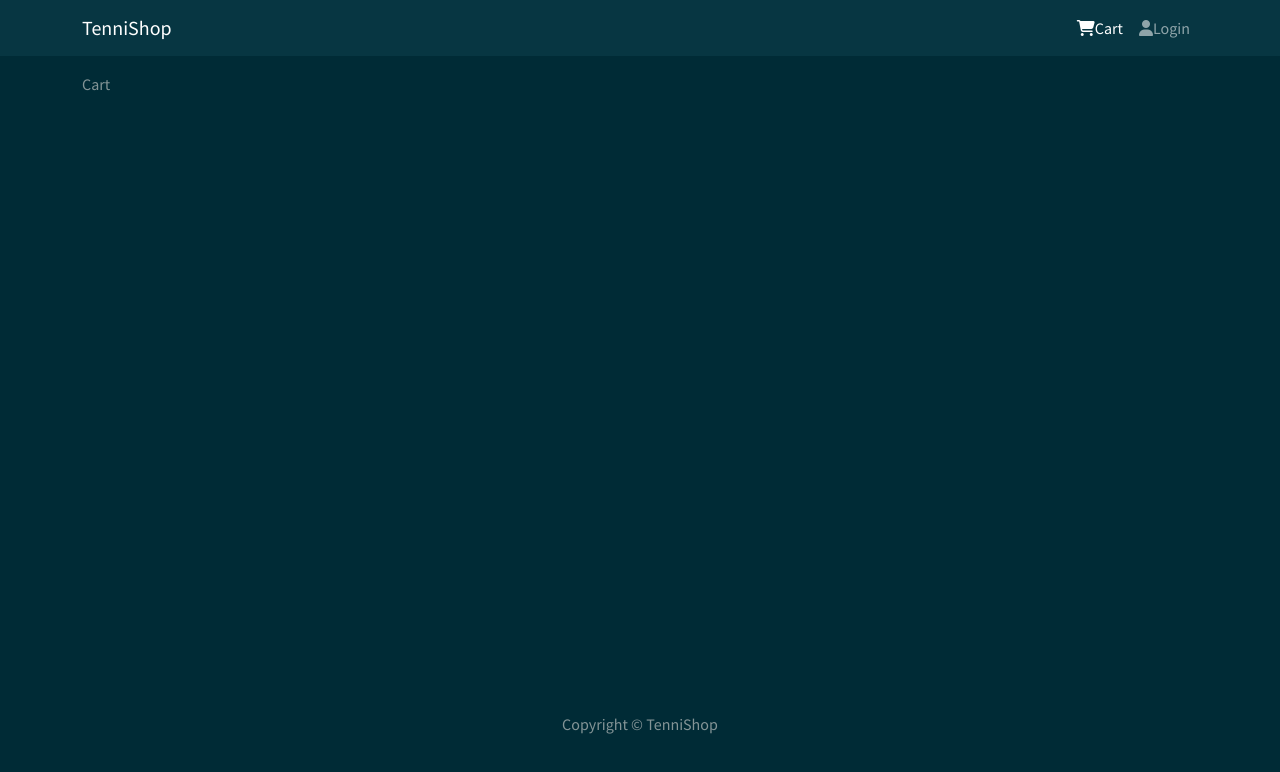
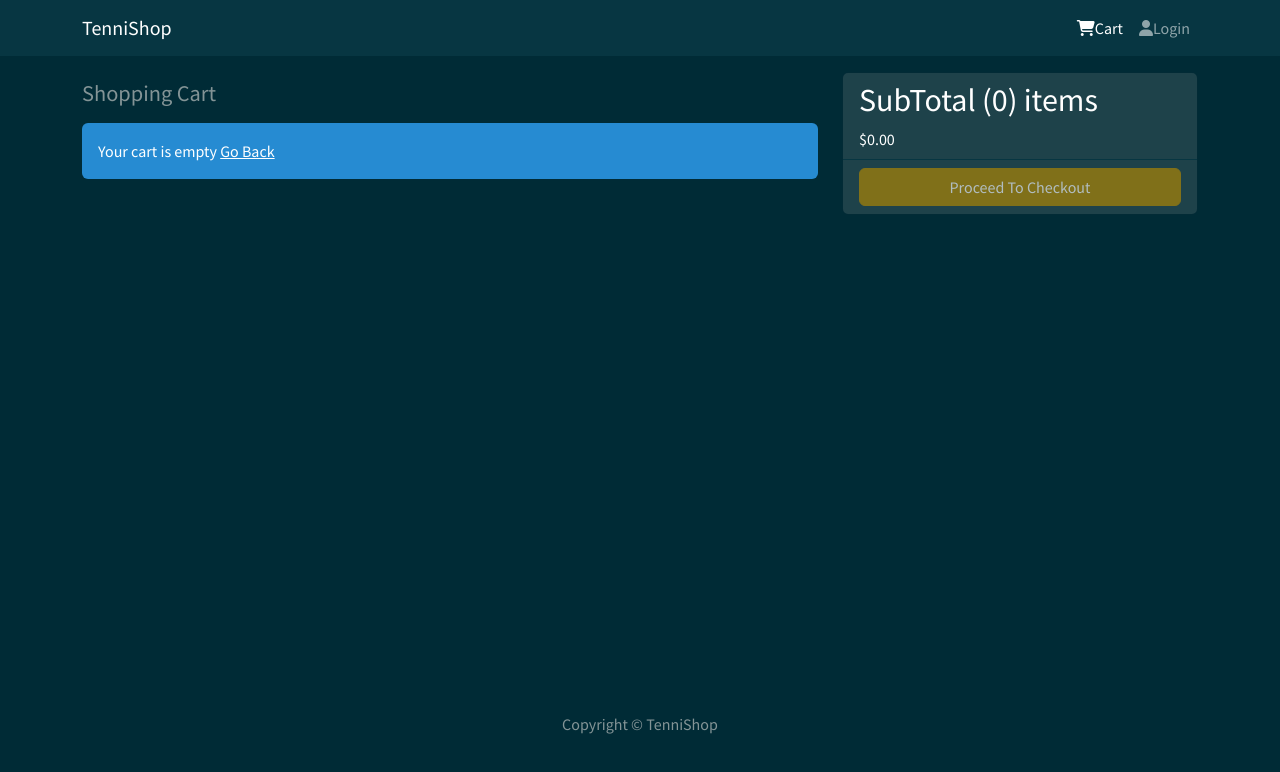
Before and after one commit to gokhanbyk/tenniShop, a React (Vite) app in the folder frontend/: page /cart in a window 1280 px wide. Shown: the top 772 px of the page. Built offline with nearby package versions, Linux system fonts and the light colour scheme.

Commit message:
cart screen

```diff
--- a/frontend/src/index.css
+++ b/frontend/src/index.css
@@ -1,5 +1,15 @@
 main {
   min-height: 80vh;
+}
+
+h1 {
+  font-size: 1.8rem;
+  padding: 1rem 0;
+}
+
+h1 {
+  font-size: 1.4rem;
+  padding: 0.5rem 0;
 }
 
 h3 {
--- a/frontend/src/reducers/cartReducers.jsx
+++ b/frontend/src/reducers/cartReducers.jsx
@@ -1,4 +1,3 @@
-/* eslint-disable no-case-declarations */
 import { CART_ADD_ITEM } from '../constants/cartConstants';
 
 
--- a/frontend/src/screens/CartScreen.jsx
+++ b/frontend/src/screens/CartScreen.jsx
@@ -1,5 +1,5 @@
 import { useEffect } from "react";
-import { Link, useParams, Navigate, useLocation } from 'react-router-dom';
+import { Link, useParams, Navigate, useLocation, useNavigate } from 'react-router-dom';
 import { useDispatch, useSelector } from 'react-redux';
 import { Row, Col, ListGroup, Image, Form, Button, Card } from 'react-bootstrap';
 import Message from '../components/Message';
@@ -7,13 +7,15 @@
 
 function CartScreen() {
   const location = useLocation();
+  const navigate = useNavigate();
   const dispatch = useDispatch();
 
   const cart = useSelector(state => state.cart);
   const { cartItems } = cart;
-  console.log(cartItems);
 
-  const { productId } = useParams();
+  const { id } = useParams();
+  const productId = id;
+
   const qty = location.search ? Number(location.search.split('=')[1]) : 1;
 
   useEffect(() => {
@@ -23,10 +25,80 @@
     }
   }, [dispatch, productId, qty]);
 
+
+  function removeFromCartHandler(id) {
+    console.log(id, 'remove');
+  }
+
+  function checkoutHandler() {
+    navigate('/login?redirect=shipping');
+  }
+
   return (
-    <div>
-      Cart
-    </div>
+    <Row>
+      <Col md={8}>
+        <h1>Shopping Cart</h1>
+        {cartItems.length === 0 ? (
+          <Message variant='info'>Your cart is empty <Link to='/'>Go Back</Link></Message>
+        ) : (
+          <ListGroup variant="flush">
+            {cartItems.map((item) => (
+              <ListGroup.Item key={item.product}>
+                <Row>
+                  <Col md={2}>
+                    <Image src={item.image} alt={item.name} fluid rounded />
+                  </Col>
+
+                  <Col md={3}>
+                    <Link to={`/products/${item.product}`}>{item.name}</Link>
+                  </Col>
+
+                  <Col md={2}>
+                    ${item.price}
+                  </Col>
+
+                  <Col md={3}>
+                    <Form.Control as="select" value={item.qty} onChange={(e) => dispatch(addToCart(item.product, Number(e.target.value)))}>
+                      {
+                        [...Array(item.countInStock).keys().map((x) => (
+                          <option key={x + 1} value={x + 1}>
+                            {x + 1}
+                          </option>
+                        ))]
+                      }
+                    </Form.Control>
+                  </Col>
+
+                  <Col md={1}>
+                    <Button type="button" variant="light" onClick={() => removeFromCartHandler(item.product)}>
+                      <i className="fas fa-trash"></i>
+                    </Button>
+                  </Col>
+                </Row>
+              </ListGroup.Item>
+            ))}
+          </ListGroup>
+        )}
+      </Col>
+      <Col md={4}>
+        <Card>
+          <ListGroup variant="flush">
+
+            <ListGroup.Item>
+              <h2>SubTotal ({cartItems.reduce((acc, item) => acc + item.qty, 0)}) items</h2>
+              ${cartItems.reduce((acc, item) => acc + item.qty * item.price, 0).toFixed(2)}
+            </ListGroup.Item>
+
+            <ListGroup.Item>
+              <Button type="button" className="w-100" disabled={cartItems.length === 0} onClick={checkoutHandler}>
+                Proceed To Checkout
+              </Button>
+            </ListGroup.Item>
+
+          </ListGroup>
+        </Card>
+      </Col>
+    </Row>
   );
 }
 
--- a/frontend/src/store.jsx
+++ b/frontend/src/store.jsx
@@ -10,8 +10,7 @@
   cart: cartReducer,
 });
 
-const cartItemsFromStorage = localStorage.getItem('cartItems') ?
-  JSON.parse(localStorage.getItem('cartItems')) : [];
+const cartItemsFromStorage = localStorage.getItem('cartItems') ? JSON.parse(localStorage.getItem('cartItems')) : [];
 
 const initialState = {
   cart: {
```
